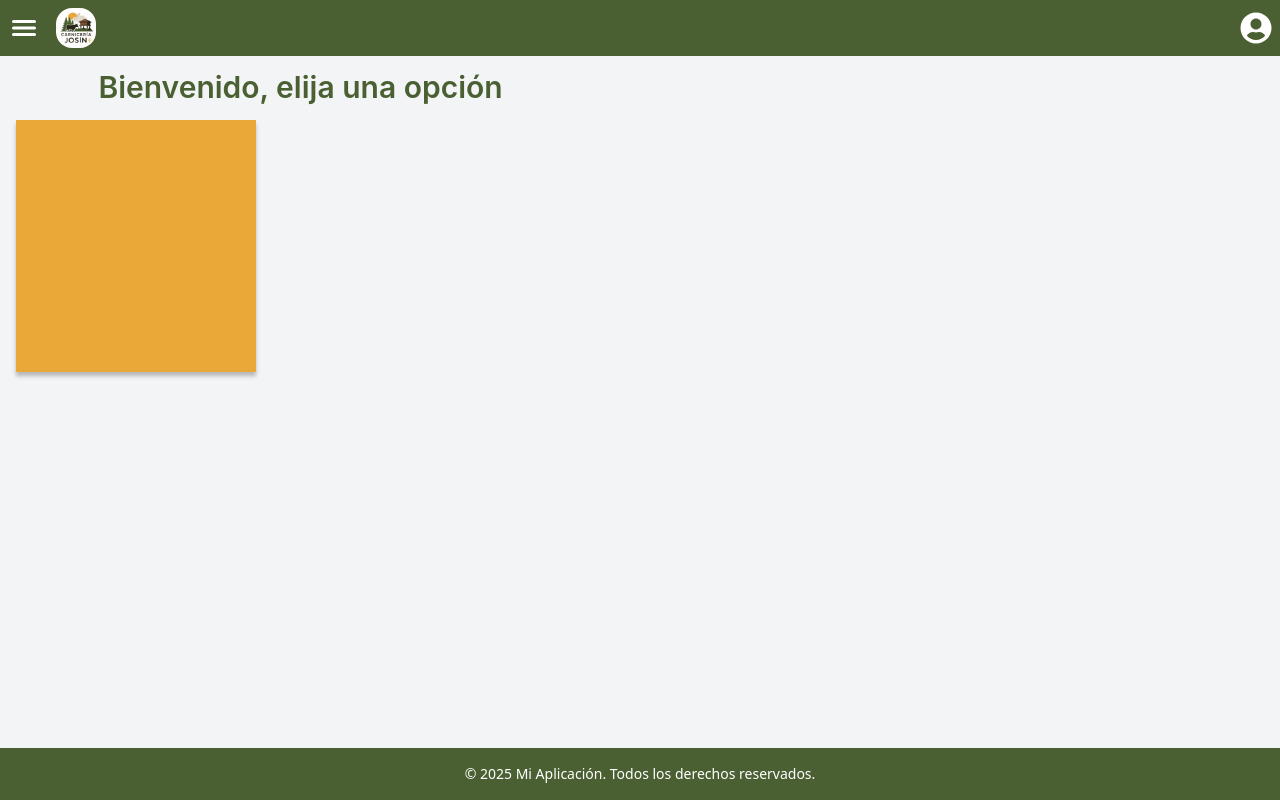
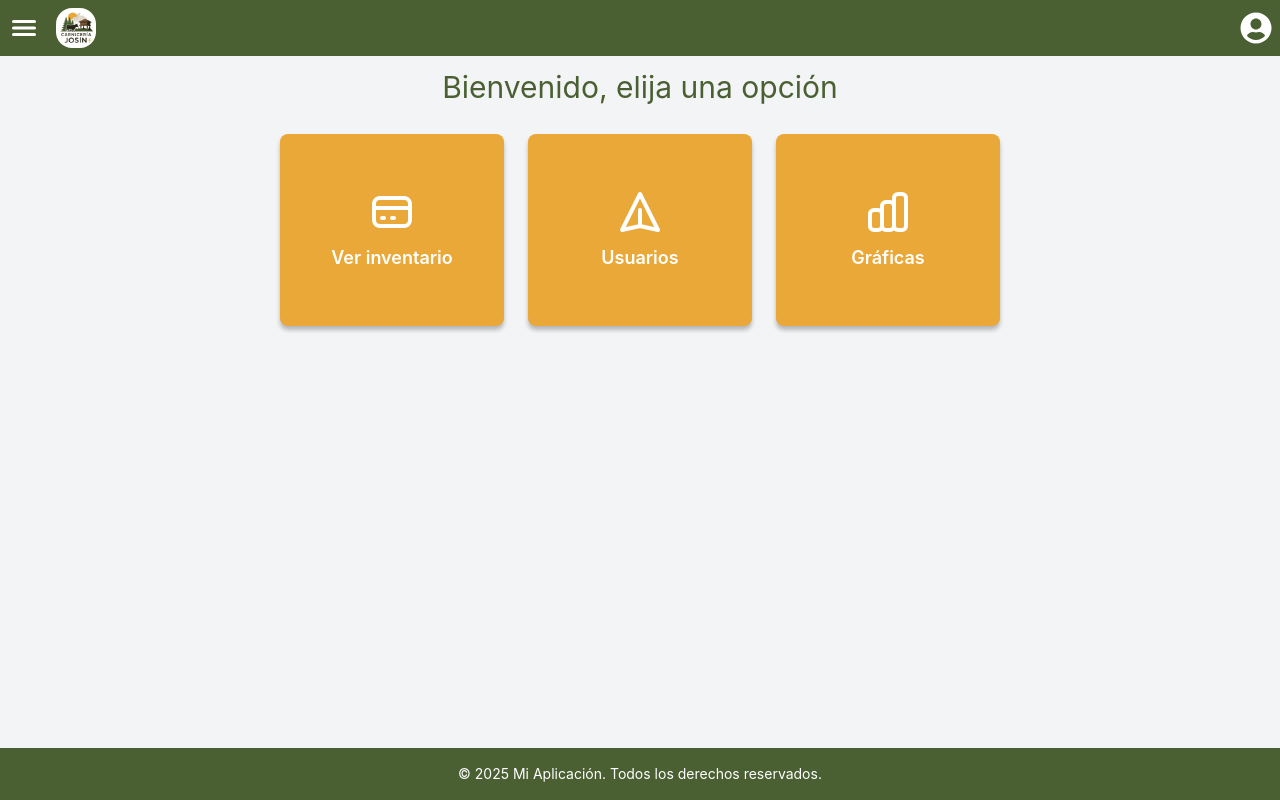
Before and after one commit to Akalchi/carniceria_josin_FE, a React (Vite) app: page / in a window 1280 px wide. Built offline with nearby package versions, Linux system fonts and the light colour scheme.

Commit message:
"feat: add styles.css for global styling and update Sidebar component for improved button text"

```diff
--- a/src/App.jsx
+++ b/src/App.jsx
@@ -1,4 +1,5 @@
 import "./App.css";
+import './styles.css';
 
 import Header from "./components/Header";
 import Footer from "./components/Footer";
--- a/src/components/Sidebar.jsx
+++ b/src/components/Sidebar.jsx
@@ -13,28 +13,24 @@ function Sidebar({ isSidebarOpen }) {
       </div>
 
       <button className="w-full h-9 flex items-center justify-center space-x-2 bg-[#4A6032] rounded-[5px] hover:bg-[#3a4d2f] transition-colors">
-        <span className="text-white text-xs font-extrabold">Inicio</span>
+        <span className="text-white text-xs font-bold">Inicio</span>
       </button>
 
       <button className="w-full h-9 flex items-center justify-center space-x-2 bg-[#4A6032] rounded-[5px] hover:bg-[#3a4d2f] transition-colors">
-        <span className="text-white text-xs font-extrabold">Inicio</span>
+        <span className="text-white text-xs font-bold">Escritorio</span>
       </button>
 
       <button className="w-full h-9 flex items-center justify-center space-x-2 bg-[#4A6032] rounded-[5px] hover:bg-[#3a4d2f] transition-colors">
-        <span className="text-white text-xs font-extrabold">Escritorio</span>
+        <span className="text-white text-xs font-bold">Gráficas y estadísticas</span>
       </button>
 
       <button className="w-full h-9 flex items-center justify-center space-x-2 bg-[#4A6032] rounded-[5px] hover:bg-[#3a4d2f] transition-colors">
-        <span className="text-white text-xs font-extrabold">Gráficas y Estadísticas</span>
-      </button>
-
-      <button className="w-full h-9 flex items-center justify-center space-x-2 bg-[#4A6032] rounded-[5px] hover:bg-[#3a4d2f] transition-colors">
-        <span className="text-white text-xs font-extrabold">Usuarios</span>
+        <span className="text-white text-xs font-bold">Usuarios</span>
       </button>
 
 
       <button className="w-full h-9 flex items-center justify-end space-x-2 bg-[#4A6032] rounded-[5px] hover:bg-[#3a4d2f] transition-colors">
-        <span className="text-white text-xs font-extrabold">Salir</span>
+        <span className="text-white text-xs font-bold">Salir</span>
       </button>
     </div>
   );
--- a/src/pages/Homepage.jsx
+++ b/src/pages/Homepage.jsx
@@ -17,13 +17,72 @@ function HomePage() {
       <div className={`flex flex-1 transition-all duration-300 ${isSidebarOpen ? 'ml-[267px]' : 'ml-0'}`}>
 
         <Sidebar isSidebarOpen={isSidebarOpen} />
+        <main className="flex-1 p-4 bg-gray-100 overflow-auto">
 
-        <main className="flex-1 p-4 bg-gray-100 overflow-auto">
-        <div className="w-[569px] h-12 text-center justify-center text-[#4a6032] text-3xl font-semibold font-['Inter'] leading-[30px]">Bienvenido, elija una opción</div>
-        <button className="w-60 h-[252px] bg-[#eaa838] shadow-[0px_4px_4px_0px_rgba(0,0,0,0.25)]"
+  <div className="w-full text-center text-[#4a6032] text-3xl leading-[30px] mb-8">
+    Bienvenido, elija una opción
+  </div>
 
+  {/* Contenedor de botones (horizontal) */}
+  <div className="flex justify-center space-x-6">
+    {/* Botón 1: Ver inventario */}
+    <button className="w-56 h-48 bg-[#eaa838] shadow-[0px_4px_4px_0px_rgba(0,0,0,0.25)] rounded-lg flex flex-col items-center justify-center space-y-2">
+      <svg
+        xmlns="http://www.w3.org/2000/svg"
+        className="h-12 w-12 text-white"
+        fill="none"
+        viewBox="0 0 24 24"
+        stroke="currentColor"
+      >
+        <path
+          strokeLinecap="round"
+          strokeLinejoin="round"
+          strokeWidth={2}
+          d="M3 10h18M7 15h1m4 0h1m-7 4h12a3 3 0 003-3V8a3 3 0 00-3-3H6a3 3 0 00-3 3v8a3 3 0 003 3z"
         />
-        </main>
+      </svg>
+      <span className="text-white font-semibold text-lg">Ver inventario</span>
+    </button>
+
+    {/* Botón 2: Usuarios */}
+    <button className="w-56 h-48 bg-[#eaa838] shadow-[0px_4px_4px_0px_rgba(0,0,0,0.25)] rounded-lg flex flex-col items-center justify-center space-y-2">
+      <svg
+        xmlns="http://www.w3.org/2000/svg"
+        className="h-12 w-12 text-white"
+        fill="none"
+        viewBox="0 0 24 24"
+        stroke="currentColor"
+      >
+        <path
+          strokeLinecap="round"
+          strokeLinejoin="round"
+          strokeWidth={2}
+          d="M12 19l9 2-9-18-9 18 9-2zm0 0v-8"
+        />
+      </svg>
+      <span className="text-white font-semibold text-lg">Usuarios</span>
+    </button>
+
+    {/* Botón 3: Gráficas */}
+    <button className="w-56 h-48 bg-[#eaa838] shadow-[0px_4px_4px_0px_rgba(0,0,0,0.25)] rounded-lg flex flex-col items-center justify-center space-y-2">
+      <svg
+        xmlns="http://www.w3.org/2000/svg"
+        className="h-12 w-12 text-white"
+        fill="none"
+        viewBox="0 0 24 24"
+        stroke="currentColor"
+      >
+        <path
+          strokeLinecap="round"
+          strokeLinejoin="round"
+          strokeWidth={2}
+          d="M9 19v-6a2 2 0 00-2-2H5a2 2 0 00-2 2v6a2 2 0 002 2h2a2 2 0 002-2zm0 0V9a2 2 0 012-2h2a2 2 0 012 2v10m-6 0a2 2 0 002 2h2a2 2 0 002-2m0 0V5a2 2 0 012-2h2a2 2 0 012 2v14a2 2 0 01-2 2h-2a2 2 0 01-2-2z"
+        />
+      </svg>
+      <span className="text-white font-semibold text-lg">Gráficas</span>
+    </button>
+  </div>
+</main>
       </div>
 
       <Footer />
--- /dev/null
+++ b/src/styles.css
@@ -0,0 +1,4 @@
+
+body {
+    font-family: 'Inter', sans-serif;
+  }
```
Also changed, not shown: src/App.css (line endings or trailing spaces).
